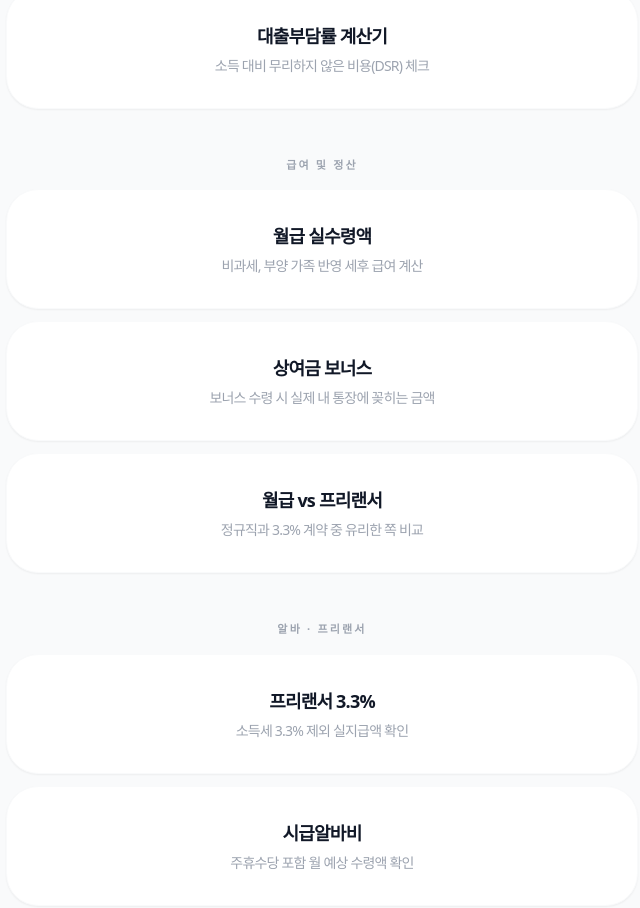
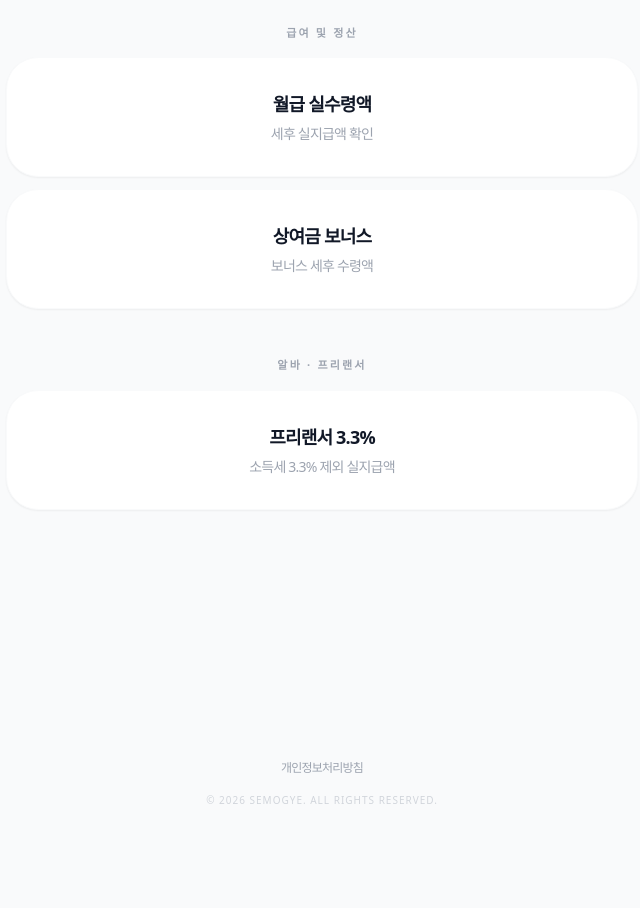
Before and after one commit to greentea2417/semogye-calculator, a Next.js app: page /business in a window 1280 px wide. Shown: the part 460-1368 px from the top of the page, without its empty margins (318-958 px from the left). After the commit the page ends 1316 px from the top, so only its background shows below. Built offline with nearby package versions, Linux system fonts and the light colour scheme; a web font is replaced by a local one.

Commit message:
Final Fix: Match all folder names and fix kbm link

```diff
--- a/app/business/page.tsx
+++ b/app/business/page.tsx
@@ -3,21 +3,14 @@ import Link from "next/link";
 export default function BusinessPage() {
   return (
     <main className="max-w-2xl mx-auto px-5 py-10 space-y-12 mb-20">
-      {/* 헤더 영역 */}
       <section className="flex flex-col items-center text-center mb-10">
-        <h1 className="text-3xl font-extrabold tracking-tight text-gray-900 not-italic">
-          비즈니스 · 금융
-        </h1>
-        <p className="text-gray-500 text-sm mt-2 not-italic">
-          당신이 계산하고 싶은 모든 것
-        </p>
+        <h1 className="text-3xl font-extrabold tracking-tight text-gray-900 not-italic">비즈니스 · 금융</h1>
+        <p className="text-gray-500 text-sm mt-2 not-italic">당신이 계산하고 싶은 모든 것</p>
       </section>
 
-      {/* 1. 사장님 필수 섹션 */}
+      {/* 1. 사장님 필수 */}
       <section className="space-y-4">
-        <h2 className="text-center text-[11px] font-bold text-gray-400 tracking-[0.2em] uppercase not-italic">
-          사장님 필수
-        </h2>
+        <h2 className="text-center text-[11px] font-bold text-gray-400 tracking-[0.2em] uppercase not-italic">사장님 필수</h2>
         <div className="flex flex-col gap-3">
           <Link href="/business/margin" className="block p-8 bg-white rounded-[32px] border border-gray-50 shadow-sm hover:shadow-md hover:bg-gray-50 transition-all group">
             <div className="flex flex-col items-center text-center">
@@ -25,69 +18,43 @@ export default function BusinessPage() {
               <p className="text-gray-400 text-sm mt-1.5 not-italic">판매가 대비 수익과 마진율 확인</p>
             </div>
           </Link>
-
           <Link href="/business/hourly" className="block p-8 bg-white rounded-[32px] border border-gray-50 shadow-sm hover:shadow-md hover:bg-gray-50 transition-all group">
             <div className="flex flex-col items-center text-center">
               <h3 className="font-bold text-gray-900 text-lg not-italic">사장님용 시급 계산</h3>
-              <p className="text-gray-400 text-sm mt-1.5 not-italic">매번 번거로운 알바생 급여를 한 번에 정산</p>
-            </div>
-          </Link>
-
-          <Link href="/business/dsr" className="block p-8 bg-white rounded-[32px] border border-gray-50 shadow-sm hover:shadow-md hover:bg-gray-50 transition-all group">
-            <div className="flex flex-col items-center text-center">
-              <h3 className="font-bold text-gray-900 text-lg not-italic">대출부담률 계산기</h3>
-              <p className="text-gray-400 text-sm mt-1.5 not-italic">소득 대비 무리하지 않은 비용(DSR) 체크</p>
+              <p className="text-gray-400 text-sm mt-1.5 not-italic">알바생 급여를 한 번에 정산</p>
             </div>
           </Link>
         </div>
       </section>
 
-      {/* 2. 급여 및 정산 섹션 */}
+      {/* 2. 급여 및 정산 */}
       <section className="space-y-4">
-        <h2 className="text-center text-[11px] font-bold text-gray-400 tracking-[0.2em] uppercase not-italic">
-          급여 및 정산
-        </h2>
+        <h2 className="text-center text-[11px] font-bold text-gray-400 tracking-[0.2em] uppercase not-italic">급여 및 정산</h2>
         <div className="flex flex-col gap-3">
           <Link href="/business/salary" className="block p-8 bg-white rounded-[32px] border border-gray-50 shadow-sm hover:shadow-md hover:bg-gray-50 transition-all group">
             <div className="flex flex-col items-center text-center">
               <h3 className="font-bold text-gray-900 text-lg not-italic">월급 실수령액</h3>
-              <p className="text-gray-400 text-sm mt-1.5 not-italic">비과세, 부양 가족 반영 세후 급여 계산</p>
+              <p className="text-gray-400 text-sm mt-1.5 not-italic">세후 실지급액 확인</p>
             </div>
           </Link>
-
           <Link href="/business/bonus" className="block p-8 bg-white rounded-[32px] border border-gray-50 shadow-sm hover:shadow-md hover:bg-gray-50 transition-all group">
             <div className="flex flex-col items-center text-center">
               <h3 className="font-bold text-gray-900 text-lg not-italic">상여금 보너스</h3>
-              <p className="text-gray-400 text-sm mt-1.5 not-italic">보너스 수령 시 실제 내 통장에 꽂히는 금액</p>
-            </div>
-          </Link>
-
-          <Link href="/business/compare" className="block p-8 bg-white rounded-[32px] border border-gray-50 shadow-sm hover:shadow-md hover:bg-gray-50 transition-all group">
-            <div className="flex flex-col items-center text-center">
-              <h3 className="font-bold text-gray-900 text-lg not-italic">월급 vs 프리랜서</h3>
-              <p className="text-gray-400 text-sm mt-1.5 not-italic">정규직과 3.3% 계약 중 유리한 쪽 비교</p>
+              <p className="text-gray-400 text-sm mt-1.5 not-italic">보너스 세후 수령액</p>
             </div>
           </Link>
         </div>
       </section>
 
-      {/* 3. 알바 · 프리랜서 섹션 */}
+      {/* 3. 알바 · 프리랜서 */}
       <section className="space-y-4">
-        <h2 className="text-center text-[11px] font-bold text-gray-400 tracking-[0.2em] uppercase not-italic">
-          알바 · 프리랜서
-        </h2>
+        <h2 className="text-center text-[11px] font-bold text-gray-400 tracking-[0.2em] uppercase not-italic">알바 · 프리랜서</h2>
         <div className="flex flex-col gap-3">
-          <Link href="/business/freelance" className="block p-8 bg-white rounded-[32px] border border-gray-50 shadow-sm hover:shadow-md hover:bg-gray-50 transition-all group">
+          {/* 폴더명이 freelancer 인 것을 확인했습니다 */}
+          <Link href="/business/freelancer" className="block p-8 bg-white rounded-[32px] border border-gray-50 shadow-sm hover:shadow-md hover:bg-gray-50 transition-all group">
             <div className="flex flex-col items-center text-center">
               <h3 className="font-bold text-gray-900 text-lg not-italic">프리랜서 3.3%</h3>
-              <p className="text-gray-400 text-sm mt-1.5 not-italic">소득세 3.3% 제외 실지급액 확인</p>
-            </div>
-          </Link>
-
-          <Link href="/business/hourly-multi" className="block p-8 bg-white rounded-[32px] border border-gray-50 shadow-sm hover:shadow-md hover:bg-gray-50 transition-all group">
-            <div className="flex flex-col items-center text-center">
-              <h3 className="font-bold text-gray-900 text-lg not-italic">시급알바비</h3>
-              <p className="text-gray-400 text-sm mt-1.5 not-italic">주휴수당 포함 월 예상 수령액 확인</p>
+              <p className="text-gray-400 text-sm mt-1.5 not-italic">소득세 3.3% 제외 실지급액</p>
             </div>
           </Link>
         </div>
--- a/app/life/page.tsx
+++ b/app/life/page.tsx
@@ -8,55 +8,20 @@ export default function LifePage() {
         <p className="text-gray-500 text-sm mt-2 not-italic">당신이 계산하고 싶은 모든 것</p>
       </section>
 
-      {/* 건강·저속노화 섹션 */}
       <section className="space-y-4">
         <h2 className="text-center text-[11px] font-bold text-gray-400 tracking-[0.2em] uppercase not-italic">건강 · 저속노화</h2>
-
         <div className="flex flex-col gap-3">
-          {/* 생체 나이 */}
-          <Link href="/life/body-age" className="block p-7 bg-white rounded-[32px] border border-gray-50 shadow-sm hover:shadow-md hover:bg-gray-50 transition-all group">
+          {/* href="/life"로 되어있던 것을 "/life/kbm"으로 확실히 고쳤습니다 */}
+          <Link href="/life/kbm" className="block p-7 bg-white rounded-[32px] border border-gray-50 shadow-sm hover:shadow-md hover:bg-gray-50 transition-all group">
             <div className="flex flex-col items-center text-center">
-              <h3 className="font-bold text-gray-900 text-lg not-italic">내 몸 나이 (생체 나이)</h3>
-              <p className="text-gray-400 text-sm mt-1.5 not-italic">생활 습관 기반 나의 생물학적 나이 측정</p>
+              <h3 className="font-bold text-gray-900 text-lg not-italic">키빼몸 · 미용 몸무게</h3>
+              <p className="text-gray-400 text-sm mt-1.5 not-italic">가장 예쁘고 건강한 체중 확인</p>
             </div>
           </Link>
-
-          {/* BMI 계산기 */}
           <Link href="/life/bmi" className="block p-7 bg-white rounded-[32px] border border-gray-50 shadow-sm hover:shadow-md hover:bg-gray-50 transition-all group">
             <div className="flex flex-col items-center text-center">
               <h3 className="font-bold text-gray-900 text-lg not-italic">BMI 계산기</h3>
-              <p className="text-gray-400 text-sm mt-1.5 not-italic">신체 지표를 통한 비만도 및 건강 상태 체크</p>
-            </div>
-          </Link>
-
-          {/* 🔥 키빼몸: 경로를 /life/kbm 으로 확실하게 수정했습니다! */}
-          <Link href="/life/kbm" className="block p-7 bg-white rounded-[32px] border border-gray-100 shadow-sm hover:shadow-md hover:bg-gray-50 transition-all group">
-            <div className="flex flex-col items-center text-center">
-              <h3 className="font-bold text-gray-900 text-lg not-italic">키빼몸 · 미용 몸무게</h3>
-              <p className="text-gray-400 text-sm mt-1.5 not-italic">나의 키에 맞는 가장 예쁘고 건강한 체중 확인</p>
-            </div>
-          </Link>
-        </div>
-      </section>
-
-      {/* 학업·자기관리 섹션 */}
-      <section className="space-y-4">
-        <h2 className="text-center text-[11px] font-bold text-gray-400 tracking-[0.2em] uppercase not-italic">학업 · 자기관리</h2>
-
-        <div className="flex flex-col gap-3">
-          {/* 학점 계산기 */}
-          <Link href="/life/grade" className="block p-7 bg-white rounded-[32px] border border-gray-50 shadow-sm hover:shadow-md hover:bg-gray-50 transition-all group">
-            <div className="flex flex-col items-center text-center">
-              <h3 className="font-bold text-gray-900 text-lg not-italic">학점 계산기</h3>
-              <p className="text-gray-400 text-sm mt-1.5 not-italic">4.5 / 4.3 만점 기준 과목별 성적 산출</p>
-            </div>
-          </Link>
-
-          {/* 인생 낭비 환산기 */}
-          <Link href="/life/wast-time" className="block p-7 bg-white rounded-[32px] border border-gray-50 shadow-sm hover:shadow-md hover:bg-gray-50 transition-all group">
-            <div className="flex flex-col items-center text-center">
-              <h3 className="font-bold text-gray-900 text-lg not-italic">인생 낭비 환산기</h3>
-              <p className="text-gray-400 text-sm mt-1.5 not-italic">무심코 버려지는 시간의 기회비용 확인</p>
+              <p className="text-gray-400 text-sm mt-1.5 not-italic">비만도 체크</p>
             </div>
           </Link>
         </div>
```
